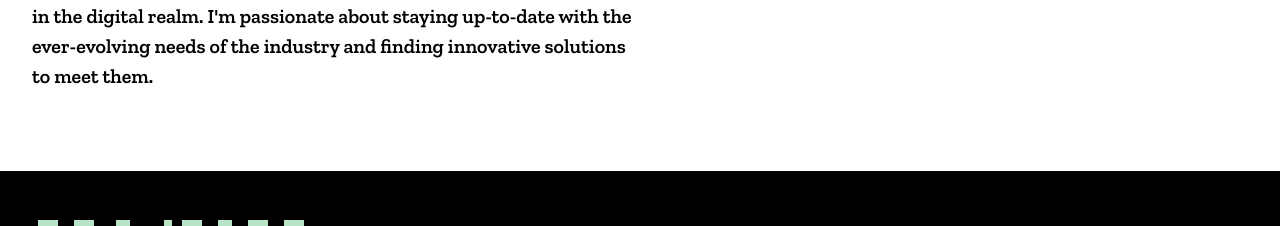
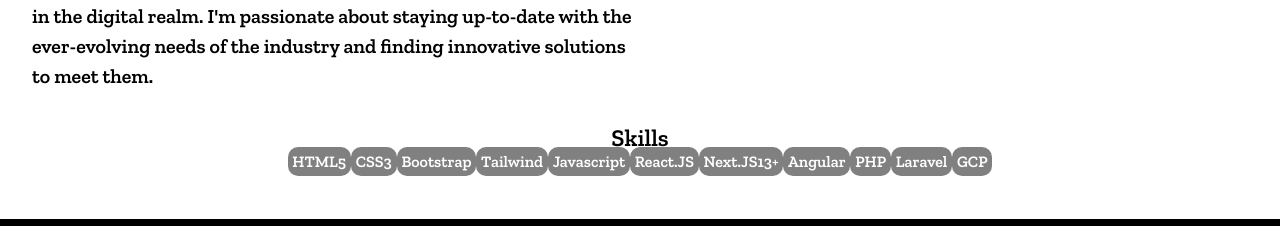
Before and after one commit to Albatraoz12/Portfolio, a React (Vite) app: page / in a window 1280 px wide. Shown: the part 1686-1912 px from the top of the page. Built offline with nearby package versions, Linux system fonts and the light colour scheme.

Commit message:
add my skills into about me section

```diff
--- a/src/components/About/About.jsx
+++ b/src/components/About/About.jsx
@@ -1,6 +1,9 @@
+import { getSkills } from '../../lib/helperFunc';
+import Pill from '../Pill';
 import './about.scss';
 
 const About = () => {
+  const mySkills = getSkills();
   return (
     <section className='about-section'>
       <div className='about-container'>
@@ -30,6 +33,12 @@ const About = () => {
           </p>
         </div>
       </div>
+      <div>
+        <h2>Skills</h2>
+        <div className='skills-container'>
+          <Pill obj={mySkills} />
+        </div>
+      </div>
     </section>
   );
 };
```
